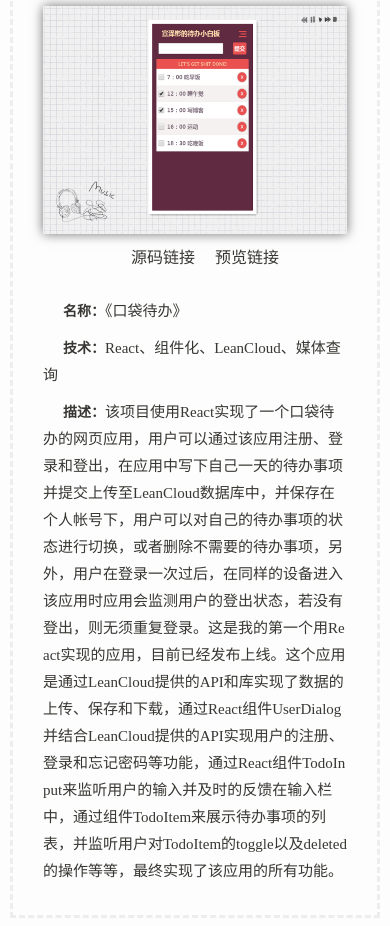
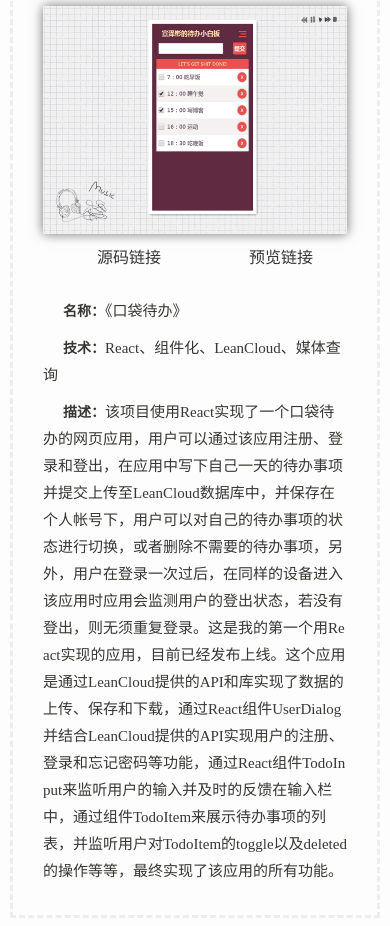
Before and after one commit to huhailin666/myResume, a website: page src/index.html in a window 390 px wide. Shown: the part 2274-3200 px from the top of the page. Drawn offline with Linux system fonts and the light colour scheme.

Commit message:
调整了profolioLink的间距

```diff
--- a/src/phone.css
+++ b/src/phone.css
@@ -38,9 +38,10 @@
     }
     .mainSide .portfolioShow .portfolioLink{
         flex-grow: 0;
+        width:100%;
         display: flex;
         flex-direction: row;
-        justify-content: center;
+        justify-content: space-around;
         align-items: center;
     }
     aside .information li{
```
